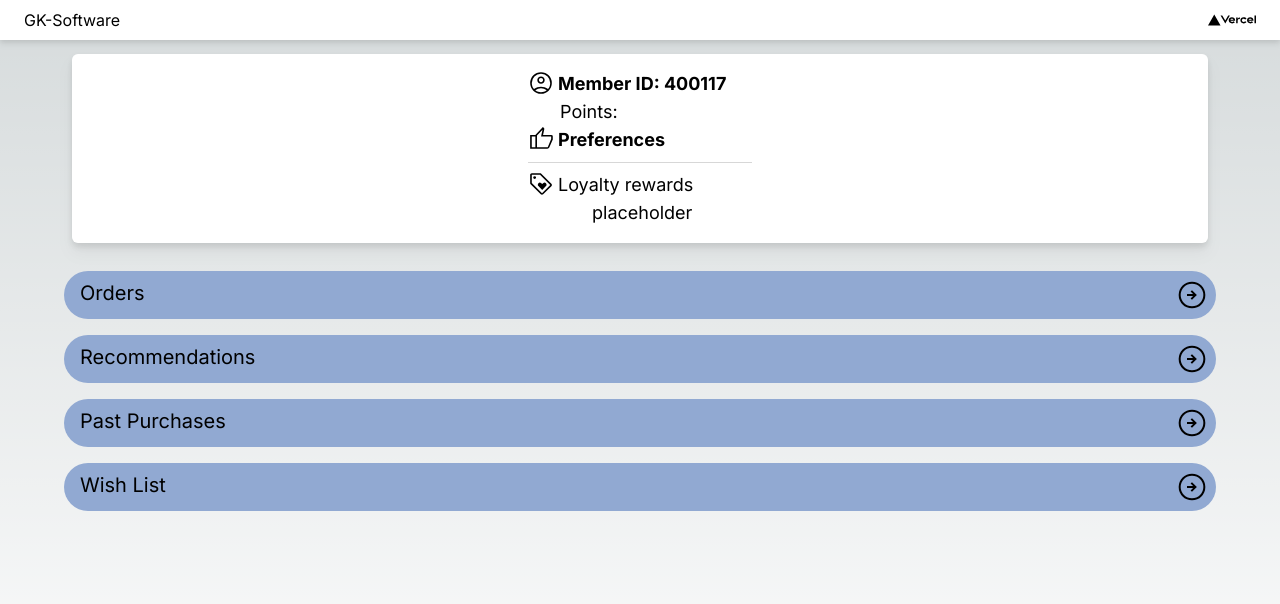
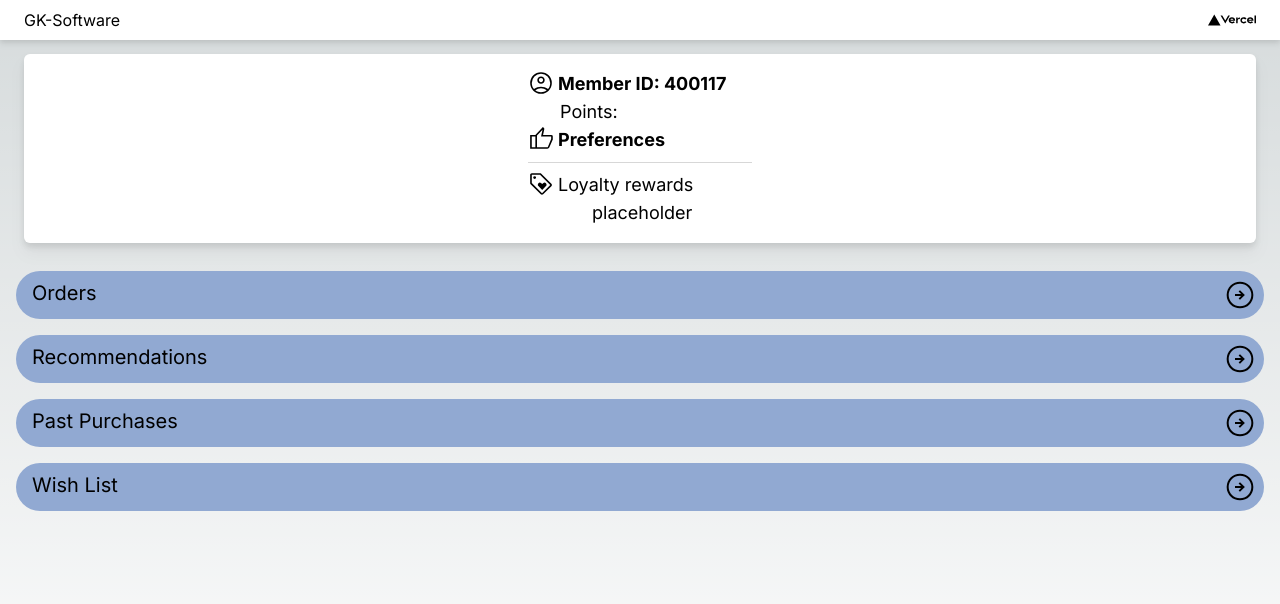
Before and after one commit to gallagherpat/gk-clientelling, a Next.js app: page / in a window 1280 px wide. Shown: the top 604 px of the page. Built offline with nearby package versions, Linux system fonts and the light colour scheme.

Commit message:
changed edges of app

```diff
--- a/app/page.tsx
+++ b/app/page.tsx
@@ -9,7 +9,7 @@
   return (
     <main className="min-h-screen">
       <Header/>
-      <div className="flex flex-col px-12">
+      <div className="flex flex-col">
       <CustomerCard />
       <Section name="Orders"/>
       <Section name="Recommendations"/>
```
